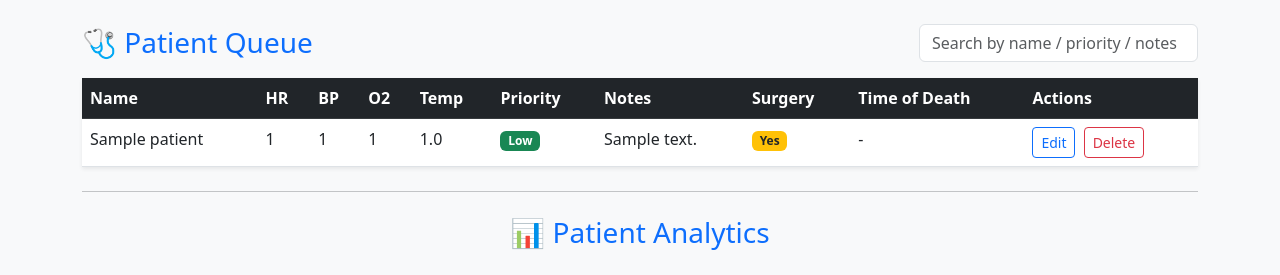
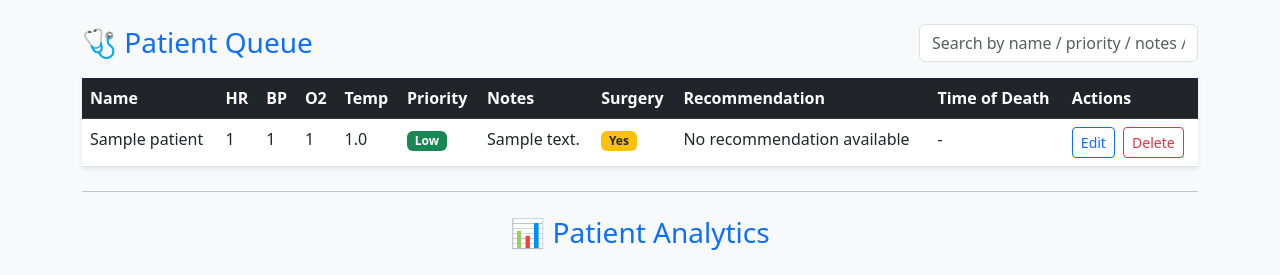
Before and after one commit to 9rakrit/ER-Prioritization, a Flask app: page /dashboard in a window 1280 px wide. Shown: the part 56-331 px from the top of the page. Run offline with Flask 3, Linux system fonts and the light colour scheme; the visitor is signed in with stand-in values (Sample User, id 1); tables that the repository leaves empty hold one stand-in row (values such as "Sample post").

Commit message:
suggestions

```diff
--- a/app.py
+++ b/app.py
@@ -6,6 +6,33 @@ from triage import calculate_priority
 
 app = Flask(__name__)
 app.secret_key = "super-secret-key-change-this"   # change for production
+
+
+def get_recommendation(notes):
+    if not notes:
+        return "No recommendation"
+
+    notes = notes.lower()
+
+    recommendations = {
+        "cold": "Prescribe antihistamines and rest.",
+        "fever": "Give paracetamol and monitor temperature.",
+        "fracture": "Immobilize limb and send for X-ray.",
+        "bleeding": "Apply pressure dressing and evaluate for transfusion.",
+        "infection": "Start IV antibiotics immediately.",
+        "asthma": "Use nebulizer bronchodilator and monitor breathing.",
+        "heart attack": "Administer aspirin and prepare ECG & oxygen.",
+        "burn": "Cool area with saline and apply sterile burn dressing.",
+        "stroke": "Immediate CT scan and stroke protocol activation.",
+        "covid": "Isolate patient, oxygen support, antiviral therapy."
+    }
+
+    for keyword, response in recommendations.items():
+        if keyword in notes:
+            return response
+
+    return "No recommendation available"
+
 
 
 # ------------- DB HELPERS -------------
@@ -233,11 +260,18 @@ def dashboard():
     )
     patients = cur.fetchall()
 
+    patients = [dict(row) for row in patients]  # Convert rows to editable dicts
+
+    for p in patients:
+        p["recommendation"] = get_recommendation(p.get("notes"))
+
+
     # Analytics data
     cur.execute("SELECT priority, COUNT(*) AS count FROM patients GROUP BY priority")
     raw = cur.fetchall()
     priorities = [r["priority"] for r in raw]
     counts = [r["count"] for r in raw]
+
 
     conn.close()
 
--- a/templates/dashboard.html
+++ b/templates/dashboard.html
@@ -30,7 +30,7 @@
 
     <div class="d-flex justify-content-between align-items-center mb-3">
         <h3 class="text-primary mb-0">🩺 Patient Queue</h3>
-        <input id="searchInput" class="form-control w-25" placeholder="Search by name / priority / notes"
+        <input id="searchInput" class="form-control w-25" placeholder="Search by name / priority / notes / surgery / recommendation"
                onkeyup="filterTable()">
     </div>
 
@@ -45,6 +45,7 @@
             <th>Priority</th>
             <th>Notes</th>
             <th>Surgery</th>
+            <th>Recommendation</th>
             <th>Time of Death</th>
             <th>Actions</th>
         </tr>
@@ -65,7 +66,6 @@
             <td>{{ p["oxygen"] }}</td>
             <td>{{ p["temp"] }}</td>
 
-            <!-- Priority Badge -->
             <td class="col-priority">
                 {% if p["priority"]=="Deceased" %}
                 <span class="badge bg-dark">Deceased</span>
@@ -80,7 +80,6 @@
                 {% endif %}
             </td>
 
-            <!-- Notes -->
             <td class="col-notes">
                 {% if p["notes"] %}
                     {{ p["notes"] }}
@@ -89,7 +88,6 @@
                 {% endif %}
             </td>
 
-            <!-- Surgery Required -->
             <td class="col-surgery">
                 {% if p["surgery_required"] == 1 %}
                 <span class="badge bg-warning text-dark">Yes</span>
@@ -98,7 +96,10 @@
                 {% endif %}
             </td>
 
-            <!-- Time of Death -->
+            <td class="col-recommend">
+                {{ p["recommendation"] }}
+            </td>
+
             <td>
                 {% if p["priority"]=="Deceased" %}
                     {{ p["time_of_death"] }}
@@ -107,7 +108,6 @@
                 {% endif %}
             </td>
 
-            <!-- Actions -->
             <td>
                 <a href="{{ url_for('edit_patient', patient_id=p['id']) }}" class="btn btn-sm btn-outline-primary me-1">Edit</a>
                 <a href="{{ url_for('delete_patient', patient_id=p['id']) }}" class="btn btn-sm btn-outline-danger"
@@ -143,8 +143,10 @@ function filterTable() {
         const priority = row.querySelector(".col-priority").innerText.toLowerCase();
         const notes = row.querySelector(".col-notes").innerText.toLowerCase();
         const surgery = row.querySelector(".col-surgery").innerText.toLowerCase();
+        const recommendation = row.querySelector(".col-recommend").innerText.toLowerCase();
 
-        if (name.includes(filter) || priority.includes(filter) || notes.includes(filter) || surgery.includes(filter)) {
+        if (name.includes(filter) || priority.includes(filter) || notes.includes(filter)
+            || surgery.includes(filter) || recommendation.includes(filter)) {
             row.style.display = "";
         } else {
             row.style.display = "none";
@@ -152,7 +154,6 @@ function filterTable() {
     });
 }
 
-// Chart Data from Flask
 const priorities = {{ priorities|tojson }};
 const counts = {{ counts|tojson }};
 
@@ -166,22 +167,14 @@ const colorMap = {
 
 const colors = priorities.map(p => colorMap[p] || "grey");
 
-// PIE Chart
 new Chart(document.getElementById("pieChart"), {
     type: "pie",
-    data: {
-        labels: priorities,
-        datasets: [{ data: counts, backgroundColor: colors }]
-    }
+    data: { labels: priorities, datasets: [{ data: counts, backgroundColor: colors }] }
 });
 
-// BAR chart
 new Chart(document.getElementById("barChart"), {
     type: "bar",
-    data: {
-        labels: priorities,
-        datasets: [{ data: counts, backgroundColor: colors }]
-    },
+    data: { labels: priorities, datasets: [{ data: counts, backgroundColor: colors }] },
     options: { scales: { y: { beginAtZero: true } } }
 });
 </script>
```
